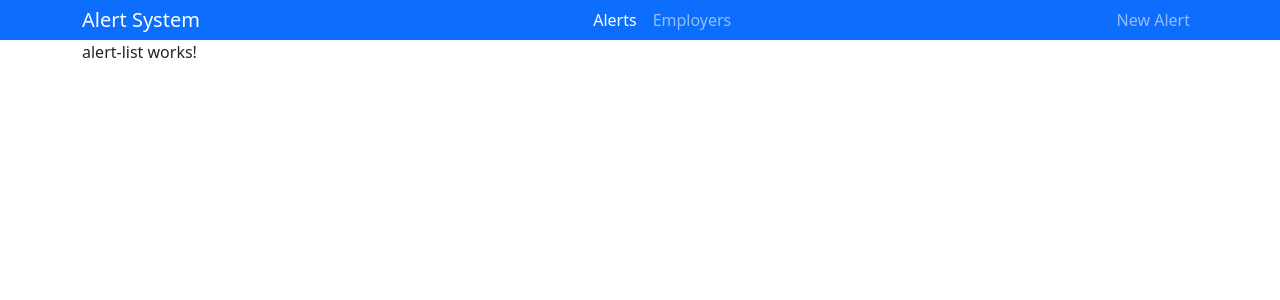
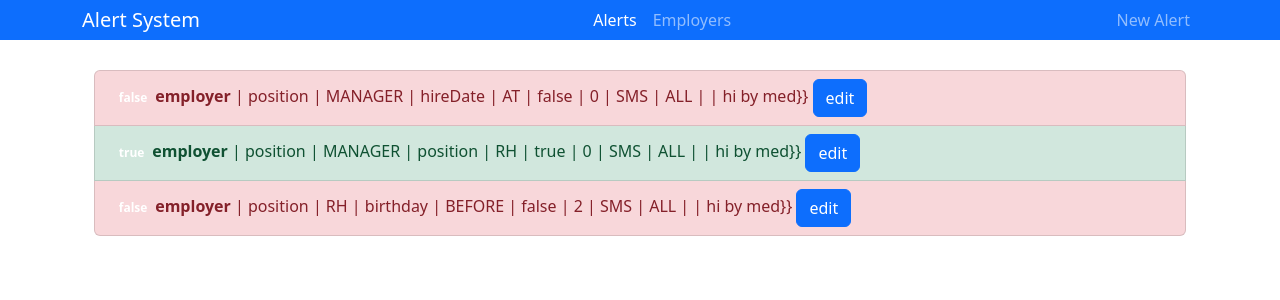
Before and after one commit to MohamedGrari/Generic-Alert-System-FrontEnd, an Angular app: page /alerts in a window 1280 px wide. Shown: the top 300 px of the page. Built offline with nearby package versions, Linux system fonts and the light colour scheme.

Commit message:
before removing ngModel

```diff
--- a/src/app/components/add-alert-form/add-alert-form.component.ts
+++ b/src/app/components/add-alert-form/add-alert-form.component.ts
@@ -1,5 +1,6 @@
 import { Component, OnInit } from '@angular/core';
 import { FormBuilder, FormGroup, Validators } from '@angular/forms';
+import { ActivatedRoute, Params, Router } from '@angular/router';
 import { AlertForm } from '../../models/alert-form.model';
 import { AlertService } from '../../services/alert.service';
 
@@ -9,6 +10,9 @@ import { AlertService } from '../../services/alert.service';
   styleUrls: ['./add-alert-form.component.css'],
 })
 export class AddAlertFormComponent implements OnInit {
+  editMode = false;
+  id: number;
+
   alertSubject!: FormGroup;
   alertTrigger!: FormGroup;
   alertDestination!: FormGroup;
@@ -33,10 +37,64 @@ export class AddAlertFormComponent implements OnInit {
 
   constructor(
     private formBuilder: FormBuilder,
-    private alertService: AlertService
+    private alertService: AlertService,
+    private router: Router,
+    private route: ActivatedRoute
   ) {}
 
   ngOnInit() {
+
+
+    this.route.params.subscribe(
+      (params: Params) => {
+        this.id = +params['id'];
+        this.editMode = params['id'] != null;
+        console.log(this.editMode);
+        this.initForm();
+    })
+  }
+
+  initForm() {
+    if (this.editMode) {
+      console.log("editMode 5edmet")
+      let alertForm: AlertForm;
+      alertForm = this.alertService.getById(this.id)
+        // .subscribe(
+        // (data: AlertForm) => {
+        //   alertForm = data;
+        // }
+      // )
+      console.log(alertForm);
+      this.alertSubject = this.formBuilder.group({
+        entity: [alertForm.entity],
+        entityTarget: [alertForm.entityCriteria === 'ALL' || alertForm.entityCriteria === 'ONE' ? alertForm.entityCriteria : 'null'],
+        entityCriteria: [alertForm.entityCriteria === 'ONE' || alertForm.entityCriteria === 'ALL' ? '' : alertForm.entityCriteria, Validators.required],
+        entityCriteriaValue: [alertForm.entityCriteria === 'ALL' ? '' : alertForm.entityCriteriaValue, Validators.required],
+      });
+
+      this.alertTrigger = this.formBuilder.group({
+        update: [alertForm.update === true ? 'true' : 'false', Validators.required],
+        attribute: [alertForm.attribute, Validators.required],
+        wantedAttributeValue: [alertForm.wantedAttributeValue, Validators.required],
+        dayNumber: [
+          alertForm.dayNumber,
+          [Validators.pattern(/^$|^[0-9]+[0-9]*$/), Validators.required],
+        ],
+      });
+
+      this.alertDestination = this.formBuilder.group({
+        alertMode: [alertForm.alertMode, Validators.required],
+        destination: [alertForm.destination, Validators.required],
+        destinationCriteria: ['', Validators.required],
+        destinationValue: ['', Validators.required],
+        text: [alertForm.text, Validators.required],
+      });
+      console.log(this.alertSubject.value);
+      console.log(this.alertTrigger.value);
+      console.log(this.alertDestination.value);
+    }
+    else {
+      console.log('addMode 5edmet');
       this.alertSubject = this.formBuilder.group({
         entity: [''],
         entityTarget: [''],
@@ -48,7 +106,10 @@ export class AddAlertFormComponent implements OnInit {
         update: ['', Validators.required],
         attribute: ['', Validators.required],
         wantedAttributeValue: ['', Validators.required],
-      dayNumber: ['0',[Validators.pattern(/^$|^[0-9]+[0-9]*$/), Validators.required]],
+        dayNumber: [
+          '0',
+          [Validators.pattern(/^$|^[0-9]+[0-9]*$/), Validators.required],
+        ],
       });
 
       this.alertDestination = this.formBuilder.group({
@@ -58,6 +119,7 @@ export class AddAlertFormComponent implements OnInit {
         destinationValue: ['', Validators.required],
         text: ['', Validators.required],
       });
+    }
   }
 
   // get personal() {
@@ -107,6 +169,7 @@ export class AddAlertFormComponent implements OnInit {
     this.alertService.create().subscribe(
       (alertForm: AlertForm) => {
         console.log(alertForm);
+        this.router.navigate(['/']);
       });
   }
   submit() {
--- a/src/app/components/alert-list/alert-list.component.css
+++ b/src/app/components/alert-list/alert-list.component.css
@@ -0,0 +1,3 @@
+.container{
+    padding-top: 30px
+}
--- a/src/app/components/alert-list/alert-list.component.html
+++ b/src/app/components/alert-list/alert-list.component.html
@@ -1 +1,28 @@
-<p>alert-list works!</p>
+<div class="container">
+  <div class="row">
+    <div class="col-xs-12 ">
+      <ul class="list-group">
+        <li
+          class="list-group-item"
+          *ngFor="let alert of alerts"
+          [ngClass]="getStatusClasses(alert)">
+          <span
+            class="badge">
+            {{ alert.update }}
+          </span>
+          <strong>{{ alert.entity }}</strong> | {{ alert.entityCriteria }} |
+      {{alert.entityCriteriaValue}} |
+      {{alert.attribute}} |
+      {{alert.wantedAttributeValue}} |
+      {{alert.update}} |
+      {{alert.dayNumber}} |
+      {{alert.alertMode}} |
+      {{alert.destination}} |
+      {{alert.destinationValue}} |
+      {{alert.text}}}}
+      <button class="btn btn-primary" routerLink="./{{alert.id}}/edit" routerLinkActive = "active">edit</button>
+        </li>
+      </ul>
+    </div>
+  </div>
+</div>
--- a/src/app/components/alert-list/alert-list.component.ts
+++ b/src/app/components/alert-list/alert-list.component.ts
@@ -1,15 +1,63 @@
 import { Component, OnInit } from '@angular/core';
+import { AlertForm } from 'src/app/models/alert-form.model';
 
 @Component({
   selector: 'app-alert-list',
   templateUrl: './alert-list.component.html',
-  styleUrls: ['./alert-list.component.css']
+  styleUrls: ['./alert-list.component.css'],
 })
 export class AlertListComponent implements OnInit {
+  alerts: AlertForm[] = [
+    {
+      id: 1,
+      entity: 'employer',
+      entityCriteria: 'position',
+      entityCriteriaValue: 'MANAGER',
+      attribute: 'hireDate',
+      wantedAttributeValue: 'AT',
+      update: false,
+      dayNumber: 0,
+      alertMode: 'SMS',
+      destination: 'ALL',
+      destinationValue: '',
+      text: 'hi by med',
+    },
+    {
+      id: 2,
+      entity: 'employer',
+      entityCriteria: 'position',
+      entityCriteriaValue: 'MANAGER',
+      attribute: 'position',
+      wantedAttributeValue: 'RH',
+      update: true,
+      dayNumber: 0,
+      alertMode: 'SMS',
+      destination: 'ALL',
+      destinationValue: '',
+      text: 'hi by med',
+    },
+    {
+      id: 3,
+      entity: 'employer',
+      entityCriteria: 'position',
+      entityCriteriaValue: 'RH',
+      attribute: 'birthday',
+      wantedAttributeValue: 'BEFORE',
+      update: false,
+      dayNumber: 2,
+      alertMode: 'SMS',
+      destination: 'ALL',
+      destinationValue: '',
+      text: 'hi by med',
+    }
+  ];
+  constructor() {}
 
-  constructor() { }
-
-  ngOnInit(): void {
+  ngOnInit(): void { }
+  getStatusClasses(alertForm: AlertForm) {
+    return {
+      'list-group-item-success': alertForm.update === true,
+      'list-group-item-danger': alertForm.update === false,
+    };
   }
-
 }
--- a/src/app/models/alert-form.model.ts
+++ b/src/app/models/alert-form.model.ts
@@ -1,4 +1,5 @@
 export interface AlertForm {
+    id?: number,
     entity: string;
     entityCriteria: string;
     entityCriteriaValue: string;
--- a/src/app/services/alert.service.ts
+++ b/src/app/services/alert.service.ts
@@ -59,4 +59,22 @@ export class AlertService {
     this.alertForm['text'] = alertDestination.value['text'];
     this.alertForm['alertMode'] = alertDestination.value['alertMode'];
   }
+  getById(id: number) {
+    return (
+      {
+      entity: 'employer',
+      entityCriteria: 'position',
+      entityCriteriaValue: 'MANAGER',
+      attribute: 'position',
+      wantedAttributeValue: 'RH',
+      update: true,
+      dayNumber: 0,
+      alertMode: 'SMS',
+      destination: 'ALL',
+      destinationValue: '',
+      text: 'hi by med',
+    }
+    )
+    // return this.http.get<AlertForm>("baseUrl" + "id");
+  }
 }
```
Also changed, not shown: src/app/app-routing.module.ts (+3 -6 lines), 1 other file (tests, documents, lock files or other folders). Lines whose indentation alone changed are shown as unchanged.
